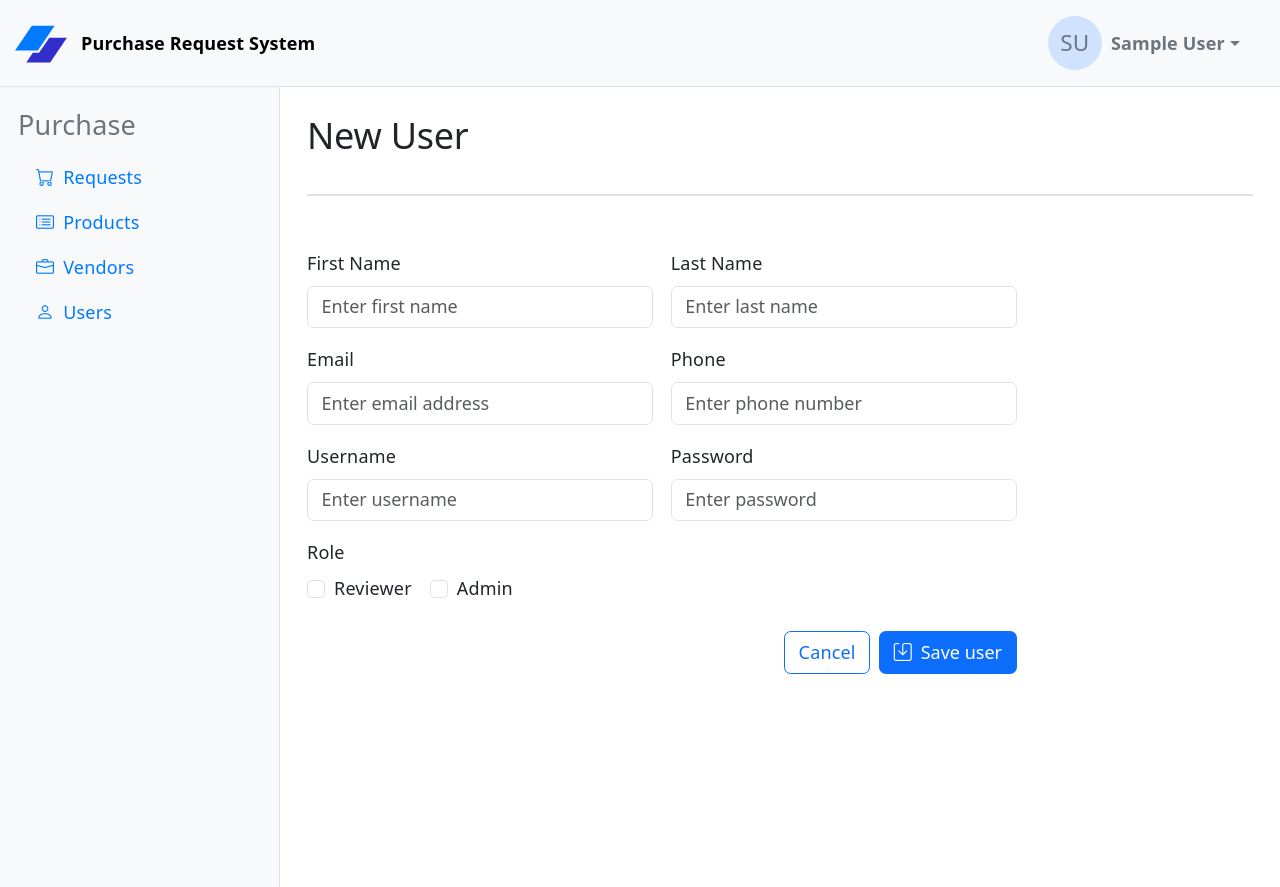
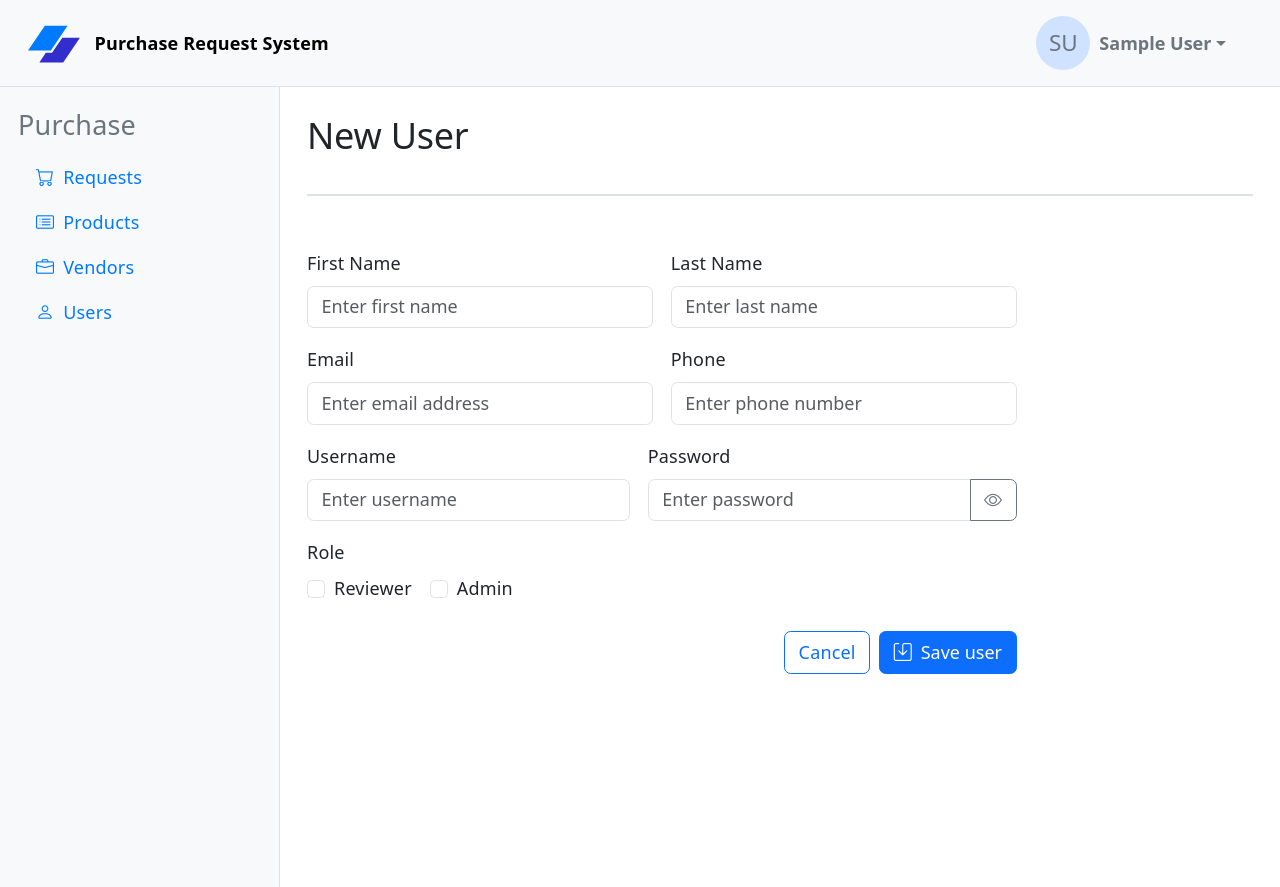
Before and after one commit to BcStadler/Prs.Web, a React (Vite) app: page /users/create in a window 1280 px wide. Built offline with nearby package versions, Linux system fonts and the light colour scheme; sample sign-in values are in the browser's storage.

Commit message:
style: enhance password visibility toggle in SignInPage and UserForm components

```diff
--- a/src/Header.tsx
+++ b/src/Header.tsx
@@ -18,7 +18,7 @@ function Header() {
         className="navbar bg-body-tertiary border-bottom"
         style={{ paddingTop: "0.9rem", paddingBottom: "0.9rem" }}
       >
-        <div className="container-fluid">
+        <div className="d-flex align-items-center justify-content-between w-100 px-3 px-md-4">
           <Link
             to="/"
             className="d-flex align-items-center link-body-emphasis text-decoration-none"
@@ -49,9 +49,9 @@ function Header() {
           {user ? (
             <Dropdown className="me-4" align="end">
               <Dropdown.Toggle
-                as="a"
-                variant="light"
-                className="d-flex text-secondary align-items-center text-decoration-none"
+                as="button"
+                variant="link"
+                className="d-flex text-secondary align-items-center text-decoration-none border-0 bg-transparent shadow-none p-0"
               >
                 <div
                   style={{ width: "3rem", height: "3rem" }}
--- a/src/account/SignInPage.tsx
+++ b/src/account/SignInPage.tsx
@@ -1,5 +1,5 @@
 import { useForm, SubmitHandler } from "react-hook-form";
-import { useEffect } from "react";
+import { useEffect, useState } from "react";
 import { useNavigate } from "react-router-dom";
 import toast from "react-hot-toast";
 import { userAPI } from "../users/UserAPI";
@@ -18,6 +18,7 @@ function persistUsers(user: IUser) {
 function SignInPage() {
   const navigate = useNavigate();
   const { user, setUser } = useUserContext();
+  const [isPasswordVisible, setIsPasswordVisible] = useState(false);
   const {
     register,
     handleSubmit,
@@ -88,13 +89,30 @@ function SignInPage() {
             <label htmlFor="password" className="form-label">
               Password
             </label>
-            <input
-              id="password"
-              type="password"
-              {...register("password", { required: "Password is required" })}
-              className={`form-control ${errors?.password && "is-invalid"}`}
-            />
-            <div className="invalid-feedback">{errors?.password?.message}</div>
+            <div className="input-group has-validation">
+              <input
+                id="password"
+                type={isPasswordVisible ? "text" : "password"}
+                {...register("password", { required: "Password is required" })}
+                className={`form-control ${errors?.password && "is-invalid"}`}
+              />
+              <button
+                type="button"
+                className="btn btn-outline-secondary"
+                onClick={() => setIsPasswordVisible((visible) => !visible)}
+                aria-label={
+                  isPasswordVisible ? "Hide password" : "Show password"
+                }
+              >
+                <i
+                  className={`bi ${isPasswordVisible ? "bi-eye-slash" : "bi-eye"}`}
+                  aria-hidden="true"
+                />
+              </button>
+              <div className="invalid-feedback">
+                {errors?.password?.message}
+              </div>
+            </div>
           </div>
           <div className="mb-4 form-text">
             <a href="#">Forgot It?</a>
--- a/src/users/UserForm.tsx
+++ b/src/users/UserForm.tsx
@@ -1,5 +1,6 @@
 import { Link, useNavigate, useParams } from "react-router-dom";
 import { useForm, SubmitHandler } from "react-hook-form";
+import { useState } from "react";
 import toast from "react-hot-toast";
 import { IUser } from "./IUser";
 import { userAPI } from "./UserAPI";
@@ -19,6 +20,7 @@ const emptyUser: IUser = {
 function UserForm() {
   const navigate = useNavigate();
   const { id } = useParams<{ id: string }>();
+  const [isPasswordVisible, setIsPasswordVisible] = useState(false);
 
   const {
     register,
@@ -131,9 +133,10 @@ function UserForm() {
           <label htmlFor="password" className="form-label">
             Password
           </label>
+          <div className="input-group has-validation">
             <input
               id="password"
-            type="password"
+              type={isPasswordVisible ? "text" : "password"}
               {...register("password", {
                 required: "Password is required",
                 maxLength: { value: 60, message: "Password is too long" },
@@ -141,7 +144,19 @@ function UserForm() {
               placeholder="Enter password"
               className={`form-control ${errors?.password && "is-invalid"}`}
             />
+            <button
+              type="button"
+              className="btn btn-outline-secondary"
+              onClick={() => setIsPasswordVisible((visible) => !visible)}
+              aria-label={isPasswordVisible ? "Hide password" : "Show password"}
+            >
+              <i
+                className={`bi ${isPasswordVisible ? "bi-eye-slash" : "bi-eye"}`}
+                aria-hidden="true"
+              />
+            </button>
             <div className="invalid-feedback">{errors?.password?.message}</div>
+          </div>
         </div>
       </div>
       <div className="mb-3">
```
Lines whose indentation alone changed are shown as unchanged.
